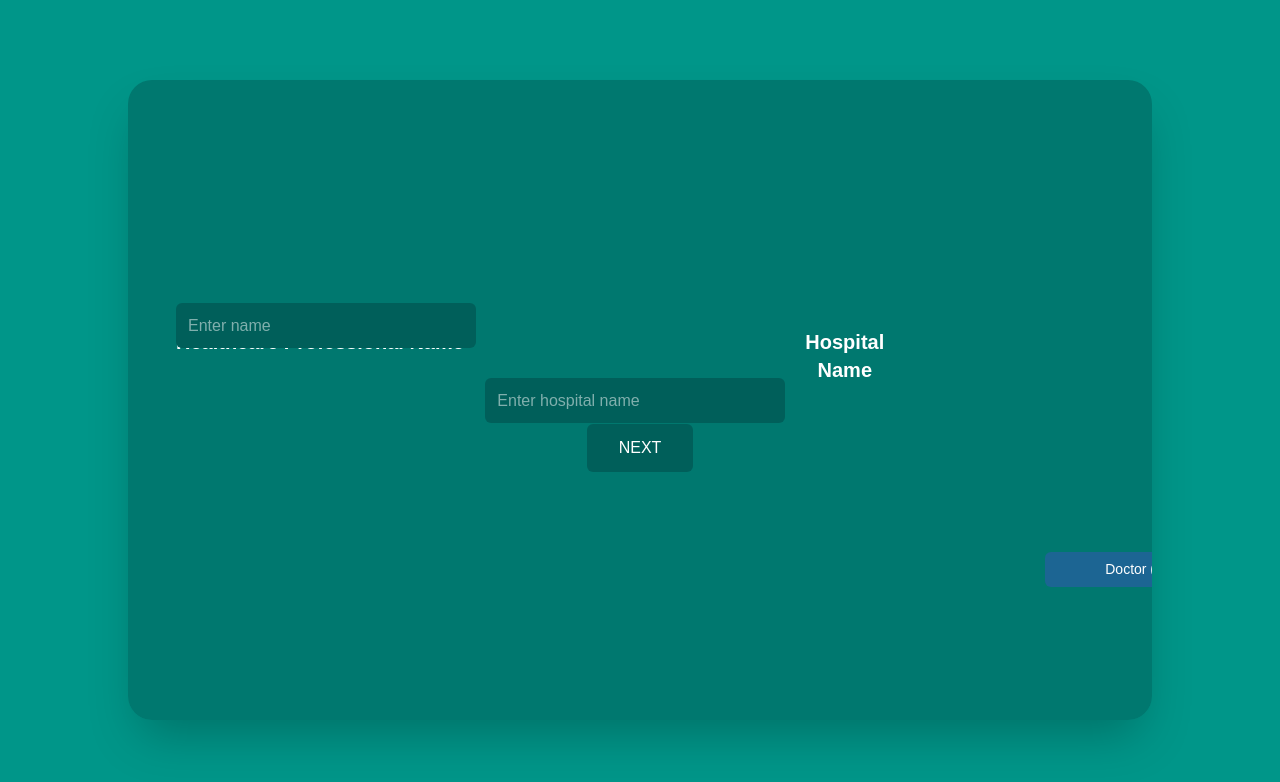
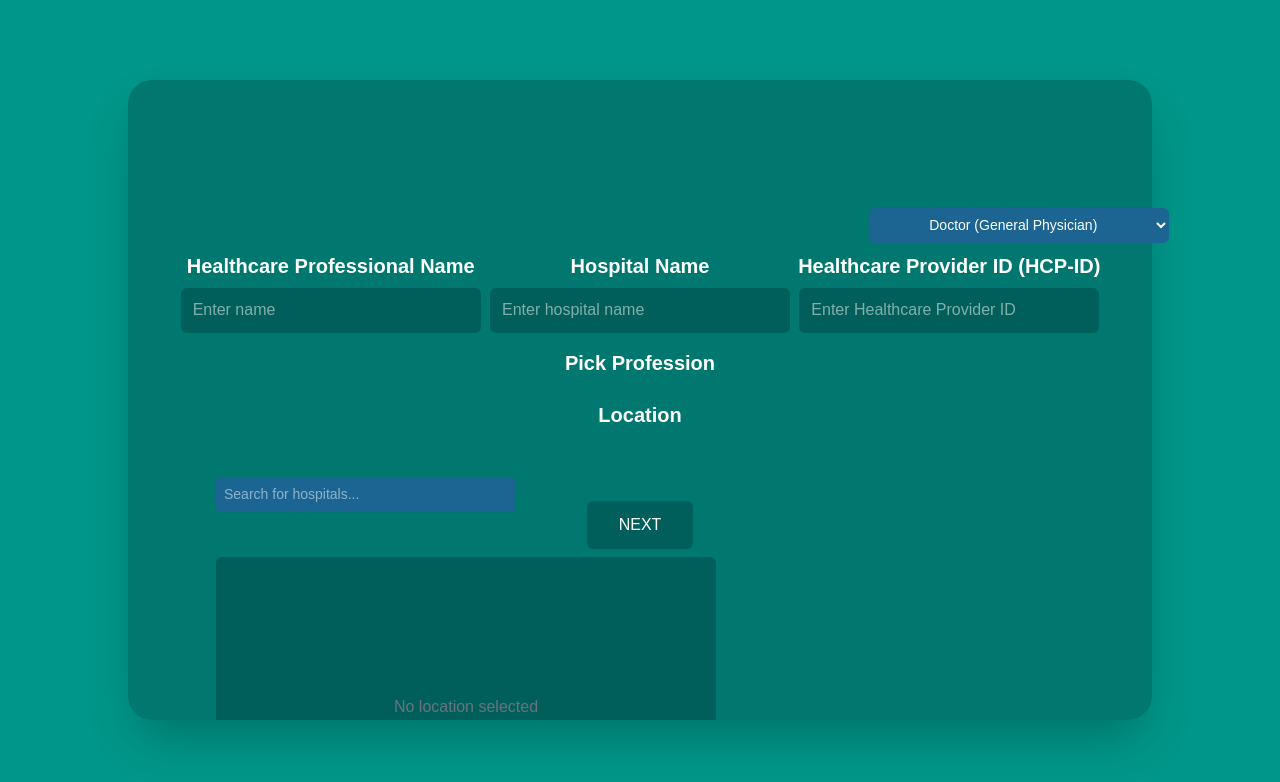
Before and after one commit to sandileSiwundla/BioHealthChain, a Next.js app in the folder my-next-app/: page /patientDoctorLogin in a window 1280 px wide. Shown: the top 782 px of the page. Built offline with nearby package versions, Linux system fonts and the light colour scheme.

Commit message:
more work

```diff
--- a/my-next-app/app/patientDoctorLogin/page.tsx
+++ b/my-next-app/app/patientDoctorLogin/page.tsx
@@ -26,46 +26,44 @@ const Buy: React.FC = () => {
 
         {/* Labels and Input Fields */}
         <div className="flex flex-wrap justify-center w-full space-y-4">
-          {/* First Column with Absolute Positioning */}
-          <div className="w-full sm:w-1/3 text-center mb-4 relative">
-            <div className="text-xl font-semibold mb-2 absolute top-[-60] left-0">Healthcare Professional Name</div>
+          <div className="w-full sm:w-1/3 text-center mb-4">
+            <div className="text-xl font-semibold mb-2">Healthcare Professional Name</div>
             <input
               type="text"
               placeholder="Enter name"
-              className="p-3 rounded-md w-[300px] h-[45px] bg-teal-800 text-white focus:outline-none focus:ring-2 focus:ring-teal-500 absolute top-[-25px] left-0"
+              className="p-3 rounded-md w-[300px] h-[45px] bg-teal-800 text-white focus:outline-none focus:ring-2 focus:ring-teal-500"
             />
           </div>
 
-          {/* Second Column with Absolute Positioning */}
-          <div className="w-full sm:w-1/3 text-center mb-4 relative">
-            <div className="text-xl font-semibold mb-2 absolute top-[-60] left-80">Hospital Name</div>
+          <div className="w-full sm:w-1/3 text-center mb-4">
+            <div className="text-xl font-semibold mb-2">Hospital Name</div>
             <input
               type="text"
               placeholder="Enter hospital name"
-              className="p-3 rounded-md w-[300px] h-[45px] bg-teal-800 text-white focus:outline-none focus:ring-2 focus:ring-teal-500 absolute top-[50px] left-0"
+              className="p-3 rounded-md w-[300px] h-[45px] bg-teal-800 text-white focus:outline-none focus:ring-2 focus:ring-teal-500"
             />
           </div>
 
-          {/* Third Column with Absolute Positioning */}
-          <div className="w-full sm:w-1/3 text-center mb-4 relative">
-            <div className="text-xl font-semibold mb-2 absolute top-100 left-0">Healthcare Provider ID (HCP-ID)</div>
+          <div className="w-full sm:w-1/3 text-center mb-4">
+            <div className="text-xl font-semibold mb-2">Healthcare Provider ID (HCP-ID)</div>
             <input
               type="text"
               placeholder="Enter Healthcare Provider ID"
-              className="p-3 rounded-md w-[300px] h-[45px] bg-teal-800 text-white focus:outline-none focus:ring-2 focus:ring-teal-500 absolute top-[50px] left-100"
+              className="p-3 rounded-md w-[300px] h-[45px] bg-teal-800 text-white focus:outline-none focus:ring-2 focus:ring-teal-500"
             />
           </div>
         </div>
 
         {/* Profession Dropdown */}
-        <div className="w-full text-center mb-4 relative">
-          <div className="text-xl font-semibold mb-2 absolute top-100 left-0">Pick Profession</div>
+        <div className="w-full text-center mb-4">
+          <div className="text-xl font-semibold mb-2">Pick Profession</div>
           <DropDown />
         </div>
 
-        {/* Map */}
-        <div className="w-full text-center mb-8 relative">
-          <Map />
+        {/* Map with Absolute Positioning */}
+        <div className="w-full text-center mb-8">
+          <div className="text-xl font-semibold mb-2">Location</div>
+          <Map className="w-full h-[300px]" />
         </div>
 
         {/* Next Button */}
--- a/my-next-app/components/googleAPI.tsx
+++ b/my-next-app/components/googleAPI.tsx
@@ -1,6 +1,6 @@
 'use client'; // Ensure the component is treated as a client component in Next.js
 
-import React, { useState } from 'react';
+import React, { useState, useEffect, useRef } from 'react';
 import axios from 'axios';
 import classNames from 'classnames'; // Import classnames library
 
@@ -8,6 +8,7 @@ const HospitalLocator = () => {
   const [hospitalName, setHospitalName] = useState('');
   const [suggestions, setSuggestions] = useState([]);
   const [location, setLocation] = useState({ lat: null, lon: null });
+  const dropdownRef = useRef(null); // Ref for the dropdown
 
   // Function to handle input change
   const handleChange = async (event) => {
@@ -41,38 +42,78 @@ const HospitalLocator = () => {
   const handleSelect = (suggestion) => {
     setHospitalName(suggestion.display_name);
     setLocation({
-      lat: suggestion.lat,
-      lon: suggestion.lon,
+      lat: parseFloat(suggestion.lat),
+      lon: parseFloat(suggestion.lon),
     });
     setSuggestions([]); // Clear suggestions after selection
   };
 
+  // Close dropdown when clicking outside
+  useEffect(() => {
+    const handleClickOutside = (event) => {
+      if (dropdownRef.current && !dropdownRef.current.contains(event.target)) {
+        setSuggestions([]); // Close the dropdown
+      }
+    };
+
+    // Add event listener
+    document.addEventListener('mousedown', handleClickOutside);
+
+    // Cleanup
+    return () => {
+      document.removeEventListener('mousedown', handleClickOutside);
+    };
+  }, []);
+
   return (
     <div className="relative">
+      {/* Positioning input search box */}
       <input
         type="text"
-        placeholder="Search..."
+        placeholder="Search for hospitals..."
         value={hospitalName}
         onChange={handleChange}
         className={classNames(
-          'bg-[#1c6593] text-white text-sm p-2 rounded-md w-[300px] h-[35px] text-center transition-all duration-300',
+          'bg-[#1c6593] text-white text-sm p-2 rounded-md w-[300px] h-[35px] transition-all duration-300',
           'focus:outline-none focus:w-[350px]',
-          'absolute top-[10cm] left-[23cm] z-[2000]'
+          'absolute top-10 left-10' // Position the input box with offset from top-left
         )}
       />
+
+      {/* Suggestions list */}
       {suggestions.length > 0 && (
-        <ul className="absolute bg-white w-[300px] mt-1 border border-gray-300 rounded-md z-20">
+        <ul
+          ref={dropdownRef} // Attach ref to the dropdown
+          className="absolute bg-white w-[300px] mt-1 border border-gray-300 rounded-md z-20 top-[60px] left-10"
+        >
           {suggestions.map((suggestion) => (
             <li
               key={suggestion.place_id}
               onClick={() => handleSelect(suggestion)}
-              className="p-2 cursor-pointer hover:bg-gray-100"
+              className="p-2 cursor-pointer hover:bg-gray-100 text-gray-800" // Explicitly set text color
             >
               {suggestion.display_name}
             </li>
           ))}
         </ul>
       )}
+
+      {/* Map */}
+      <div className="absolute top-[120px] left-10 w-[500px] h-[300px] bg-teal-800 rounded-md">
+        {location.lat && location.lon ? (
+          <iframe
+            width="100%"
+            height="100%"
+            style={{ border: 0 }}
+            src={`https://www.openstreetmap.org/export/embed.html?bbox=${location.lon - 0.01}%2C${location.lat - 0.01}%2C${location.lon + 0.01}%2C${location.lat + 0.01}&layer=mapnik&marker=${location.lat}%2C${location.lon}`}
+            allowFullScreen
+          />
+        ) : (
+          <div className="flex justify-center items-center h-full text-gray-500">
+            No location selected
+          </div>
+        )}
+      </div>
     </div>
   );
 };
--- a/package.json
+++ b/package.json
@@ -12,7 +12,7 @@
   "dependencies": {
     "@material-tailwind/react": "^2.1.10",
     "@types/react-router-dom": "^5.3.3",
-    "axios": "^1.7.9",
+    "axios": "^1.8.3",
     "ol": "^10.4.0",
     "react": "^19.0.0",
     "react-dom": "^19.0.0",
```
Also changed, not shown: 1 other file (tests, documents, lock files or other folders).
